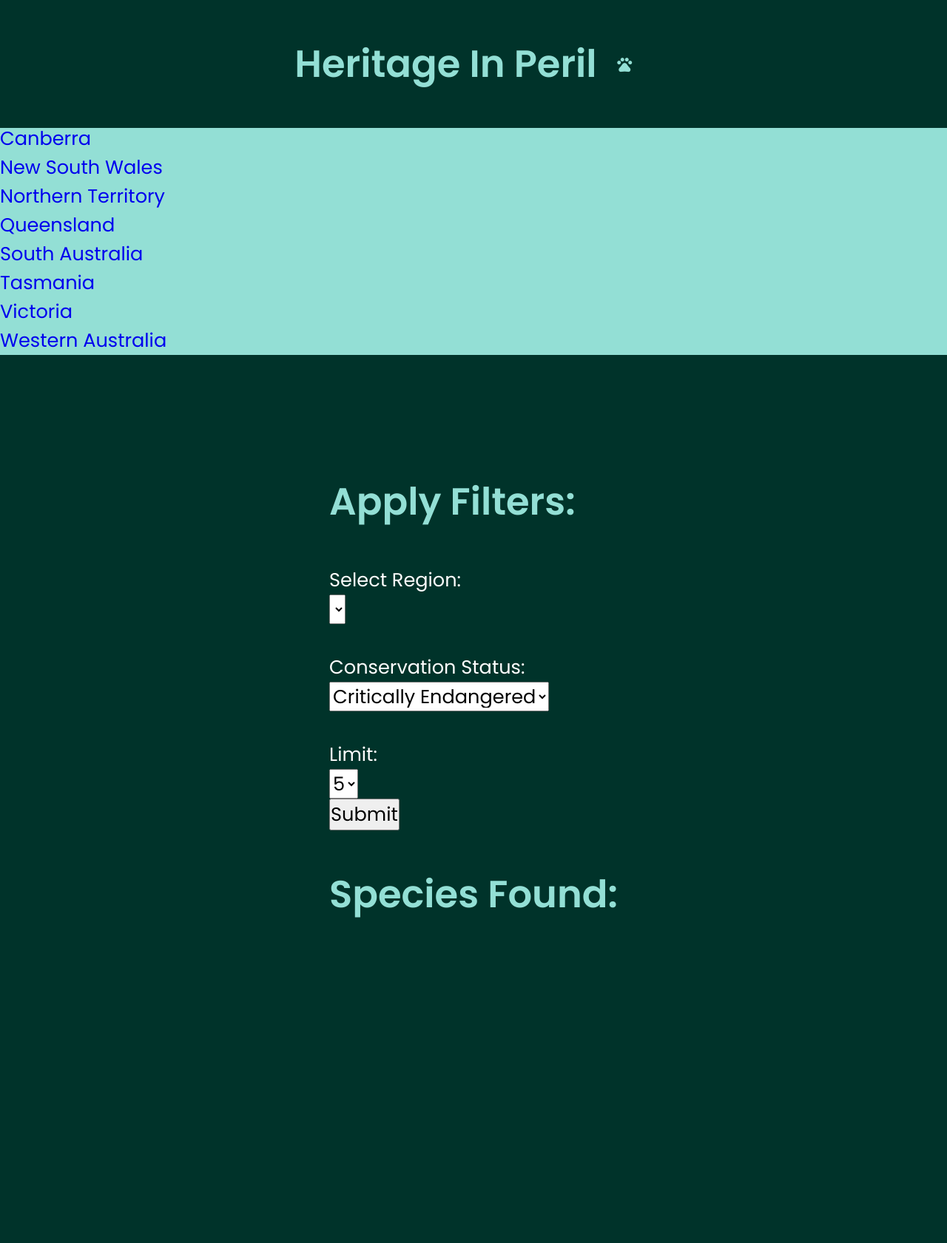
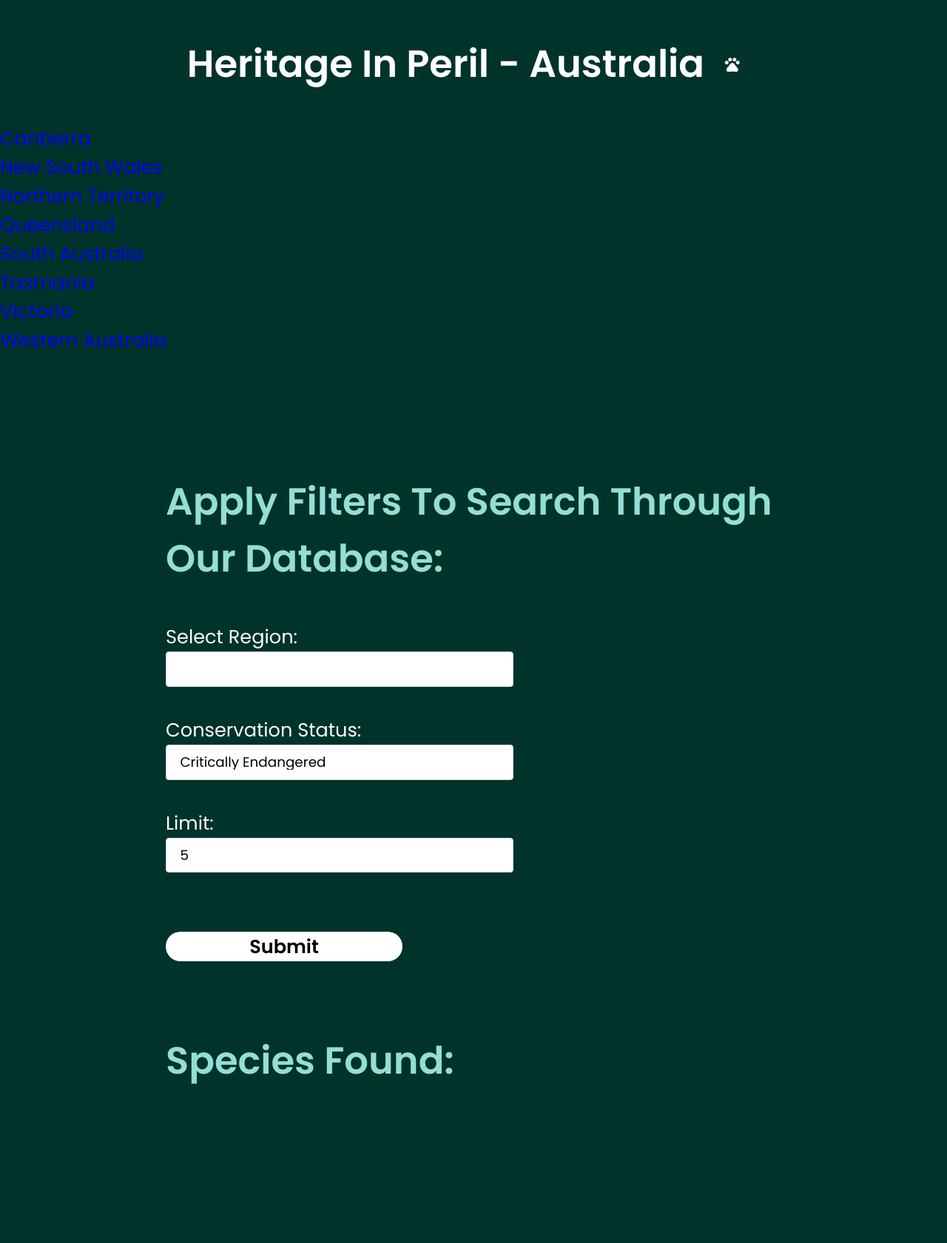
Before and after one commit to Rajith-M/HeritageInPeril, a Flask app: page /map_page in a window 1280 px wide. Shown: the whole page at 74% size. Before the commit the page ends 1241 px from the top, so only its background shows below. Run offline with Flask 3, Linux system fonts and the light colour scheme; lists and menus that the app fills with data are empty; some libraries are stand-ins or nearby versions.

Commit message:
Made a few css changes

```diff
--- a/db.yaml
+++ b/db.yaml
@@ -1,4 +1,4 @@
 mysql_host: 'localhost'
 mysql_user: 'root'
-mysql_password: 'MySQLPass123$'
-mysql_db: 'heritage_in_peril'
+mysql_password: '1234'
+mysql_db: 'heritage_in_peril_s'
--- a/static/styles.css
+++ b/static/styles.css
@@ -53,11 +53,11 @@ img, picture, svg, video{
     font-size: 3.2rem;
     font-weight: 600;
     pointer-events: none;
-    color: #93DFD5;
+    color: white;
   }
 
 .material-symbols-outlined {
-    color: #93DFD5;
+    color: white;
     padding: 1.6rem;
 
 }
@@ -66,7 +66,7 @@ a{
 }
 .MapWrapper
 {
-    background-color: #93DFD5;
+    background-color: #00332A;
     margin-top: 10.5rem;
 }
 .OverArchingElement2
@@ -76,14 +76,14 @@ a{
 }
 .content {
     position: relative;
-    width: 70%;
+    width: 90%;
     padding: 10rem;
     height: 100%;
     display: flex;
     margin: auto;
     flex-direction: column;
     justify-content: center;
-    align-items: center;
+    align-items: left;
 }
 .filter{
     color: white;
@@ -115,3 +115,61 @@ a{
   font-weight: 300;
   margin-bottom: 5rem;
 }
+
+.custom-select {
+  min-width: 350px;
+  position: relative;
+}
+
+select {
+  appearance: none;
+  /*  safari  */
+  -webkit-appearance: none;
+  /*  other styles for aesthetics */
+  width: 100%;
+  font-size: 1.15rem;
+  padding: 0.675em 6em 0.675em 1em;
+  background-color: #fff;
+  border: 1px solid #caced1;
+  border-radius: 0.25rem;
+  color: #000;
+  cursor: pointer;
+}
+
+.custom-select::before,
+.custom-select::after {
+  --size: 0.3rem;
+  content: "";
+  position: absolute;
+  right: 1rem;
+  pointer-events: none;
+}
+
+.custom-select::before {
+  border-left: var(--size) solid transparent;
+  border-right: var(--size) solid transparent;
+  border-bottom: var(--size) solid black;
+  top: 40%;
+}
+
+.custom-select::after {
+  border-left: var(--size) solid transparent;
+  border-right: var(--size) solid transparent;
+  border-top: var(--size) solid black;
+  top: 55%;
+}
+
+button{
+  width: 20rem;
+  height: 40px;
+  border-radius: 40px;
+  background: #fff;
+  border: none;
+  outline: none;
+  cursor: pointer;
+  font-size: 1em;
+  font-weight: 600;
+  margin-top: 5rem;
+  margin-bottom: 3rem;
+  align-items: center;
+}
--- a/templates/index.html
+++ b/templates/index.html
@@ -15,14 +15,14 @@
     <header class="header">
         <h1 class="header__logo">Extinct Species</h1>
         <nav class="header__navigation">
-            <a href="#"
+            <a href="/"
                class="header__navigation--link"
                class="active">Home</a>
-            <a href="#"
+            <a href="/map_page"
                class="header__navigation--link">Discover</a>
             <a href="#"
                class="header__navigation--link">Services</a>
-            <a href="#"
+            <a href="https://github.com/Rajith-M"
                class="header__navigation--link">Contact</a>
         </nav>
     </header>
--- a/templates/map.html
+++ b/templates/map.html
@@ -11,7 +11,7 @@
 </head>
 <body>
     <header class="header">
-        <a href=""><h1 class="header__logo">Heritage In Peril</h1></a>
+        <a href="/"><h1 class="header__logo">Heritage In Peril - Australia</h1></a>
         <span class="material-symbols-outlined">
             pets
         </span>
@@ -21,34 +21,33 @@
         <div id="map-australia">
             <ul class="australia">
                 <li class="au1"><a href="#Canberra">Canberra</a></li>
-                <li class="au2"><a href="#New South Wales">New South Wales</a></li>
-                <li class="au3"><a href="#Northern Territory">Northern Territory</a></li>
+                <li class="au2"><a href="#NewSouthWales">New South Wales</a></li>
+                <li class="au3"><a href="#NorthernTerritory">Northern Territory</a></li>
                 <li class="au4"><a href="#Queensland">Queensland</a></li>
-                <li class="au5"><a href="#South Australia">South Australia</a></li>
+                <li class="au5"><a href="#SouthAustralia">South Australia</a></li>
                 <li class="au6"><a href="#Tasmania">Tasmania</a></li>
                 <li class="au7"><a href="#Victoria">Victoria</a></li>
-                <li class="au8"><a href="#Western Australia">Western Australia</a></li>
+                <li class="au8"><a href="#WesternAustralia">Western Australia</a></li>
             </ul>
         </div>
     </div>
     <div class = "OverArchingElement2">
-
         <section class="content">
             <div>
-                <h2 class="ContentTwo__title reveal">Apply Filters:</h2>
+                <h2 class="ContentTwo__title reveal">Apply Filters To Search Through Our Database:</h2>
                 <form id="filter-form" method="POST" action="" class="filter reveal">
                     <div class="InformativeText">
 
                         <!-- Dropdown list for countries -->
                         <label for="country-dropdown">Select Region:<br></label>
-                        <select id="country-dropdown" name="region" class="reveal">
+                        <select id="country-dropdown" name="region" class="">
                             <!-- Options will be dynamically added here -->
                         </select>
                         <br>
                         <br>
                         <!-- Additional filters -->
                         <label for="conservation-status">Conservation Status:<br></label>
-                        <select id="conservation-status" name="conservation-status" class="reveal">
+                        <select id="conservation-status" name="conservation-status" class="">
                             <option value="5">Critically Endangered</option>
                             <option value="4">Endangered</option>
                             <option value="3">Vulnerable</option>
@@ -67,15 +66,14 @@
                             <option value="rivers">Rivers</option>
                         </select> -->
                         <label for="limit">Limit:<br></label>
-                        <select id="limit" name="limit" class="reveal">
+                        <select id="limit" name="limit" class="">
                             <option value="5">5</option>
                             <option value="4">4</option>
                             <option value="3">3</option>
                             <option value="2">2</option>
                             <option value="1">1</option>
                         </select>
-                        <br>
-                        <button type="submit">Submit</button>
+                        <button type="submit" class="">Submit</button>
                 </form>
             </div>
             <!-- <div class="species-component">
```
Also changed, not shown: dummy_data.py (+29 -29 lines).
